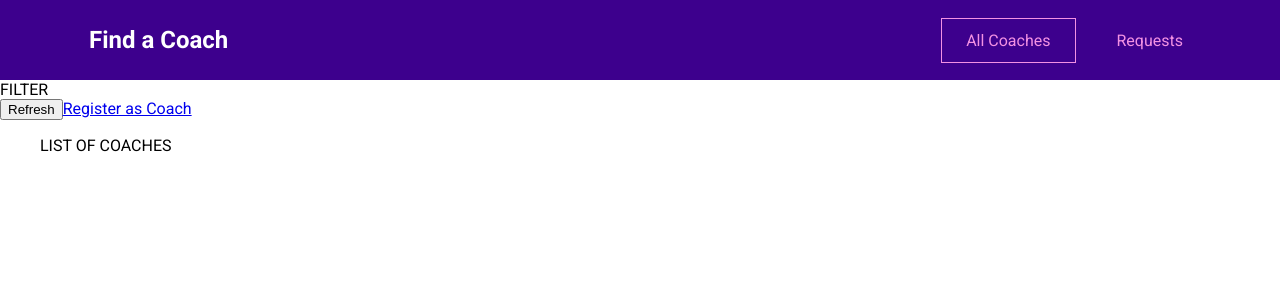
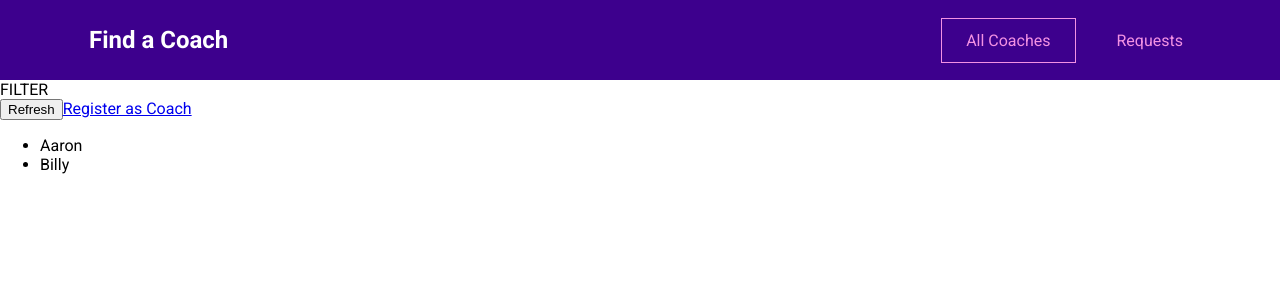
Before and after one commit to elvan/tutor-finder-app-vue-example, a Vue app: page /coaches in a window 1280 px wide. Shown: the top 300 px of the page. Built offline with nearby package versions, Linux system fonts and the light colour scheme.

Commit message:
add vuex and coach data

```diff
--- a/src/main.js
+++ b/src/main.js
@@ -2,9 +2,11 @@
 
 import App from './App.vue';
 import router from './router.js';
+import store from './store/index.js';
 
 const app = createApp(App);
 
 app.use(router);
+app.use(store);
 
 app.mount('#app');
--- a/src/pages/coaches/CoachesList.vue
+++ b/src/pages/coaches/CoachesList.vue
@@ -5,8 +5,24 @@
       <button>Refresh</button>
       <router-link to="/register">Register as Coach</router-link>
     </div>
-    <ul>
-      LIST OF COACHES
+    <ul v-if="hasCoaches">
+      <li v-for="coach in filteredCoaches" :key="coach.id">
+        {{ coach.firstName }}
+      </li>
     </ul>
+    <h3 v-else>No coaches found.</h3>
   </section>
 </template>
+
+<script>
+export default {
+  computed: {
+    filteredCoaches() {
+      return this.$store.getters['coaches/coaches'];
+    },
+    hasCoaches() {
+      return this.$store.getters['coaches/hasCoaches'];
+    },
+  },
+};
+</script>
--- /dev/null
+++ b/src/store/index.js
@@ -0,0 +1,11 @@
+import { createStore } from 'vuex';
+
+import coachesModule from './modules/coaches/index.js';
+
+const store = createStore({
+  modules: {
+    coaches: coachesModule,
+  },
+});
+
+export default store;
--- /dev/null
+++ b/src/store/modules/coaches/actions.js
@@ -0,0 +1 @@
+export default {};
--- /dev/null
+++ b/src/store/modules/coaches/getters.js
@@ -0,0 +1,8 @@
+export default {
+  coaches(state) {
+    return state.coaches;
+  },
+  hasCoaches(state) {
+    return state.coaches && state.coaches.length > 0;
+  },
+};
--- /dev/null
+++ b/src/store/modules/coaches/index.js
@@ -0,0 +1,34 @@
+import actions from './actions.js';
+import getters from './getters.js';
+import mutations from './mutations.js';
+
+export default {
+  namespaced: true,
+  state() {
+    return {
+      coaches: [
+        {
+          id: 'c1',
+          firstName: 'Aaron',
+          lastName: 'Ferguson',
+          areas: ['frontend', 'backend', 'career'],
+          description:
+            "I'm Aaron and I've worked as a freelance web developer for years. Let me help you become a developer as well!",
+          hourlyRate: 30,
+        },
+        {
+          id: 'c2',
+          firstName: 'Billy',
+          lastName: 'Walker',
+          areas: ['frontend', 'career'],
+          description:
+            'I am Billy and as a senior developer in a big tech company, I can help you get your first job or progress in your current role.',
+          hourlyRate: 30,
+        },
+      ],
+    };
+  },
+  mutations,
+  actions,
+  getters,
+};
--- /dev/null
+++ b/src/store/modules/coaches/mutations.js
@@ -0,0 +1 @@
+export default {};
```
